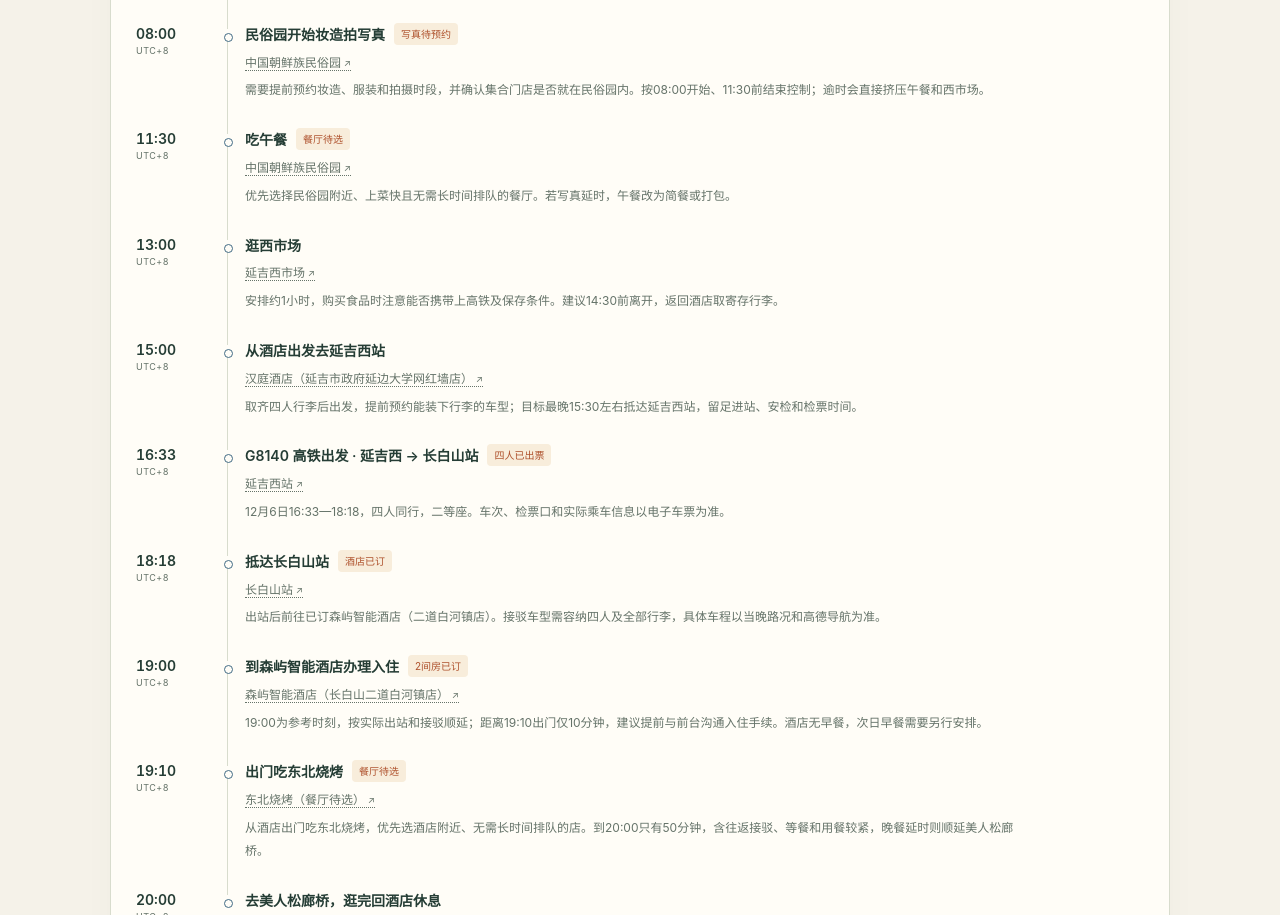
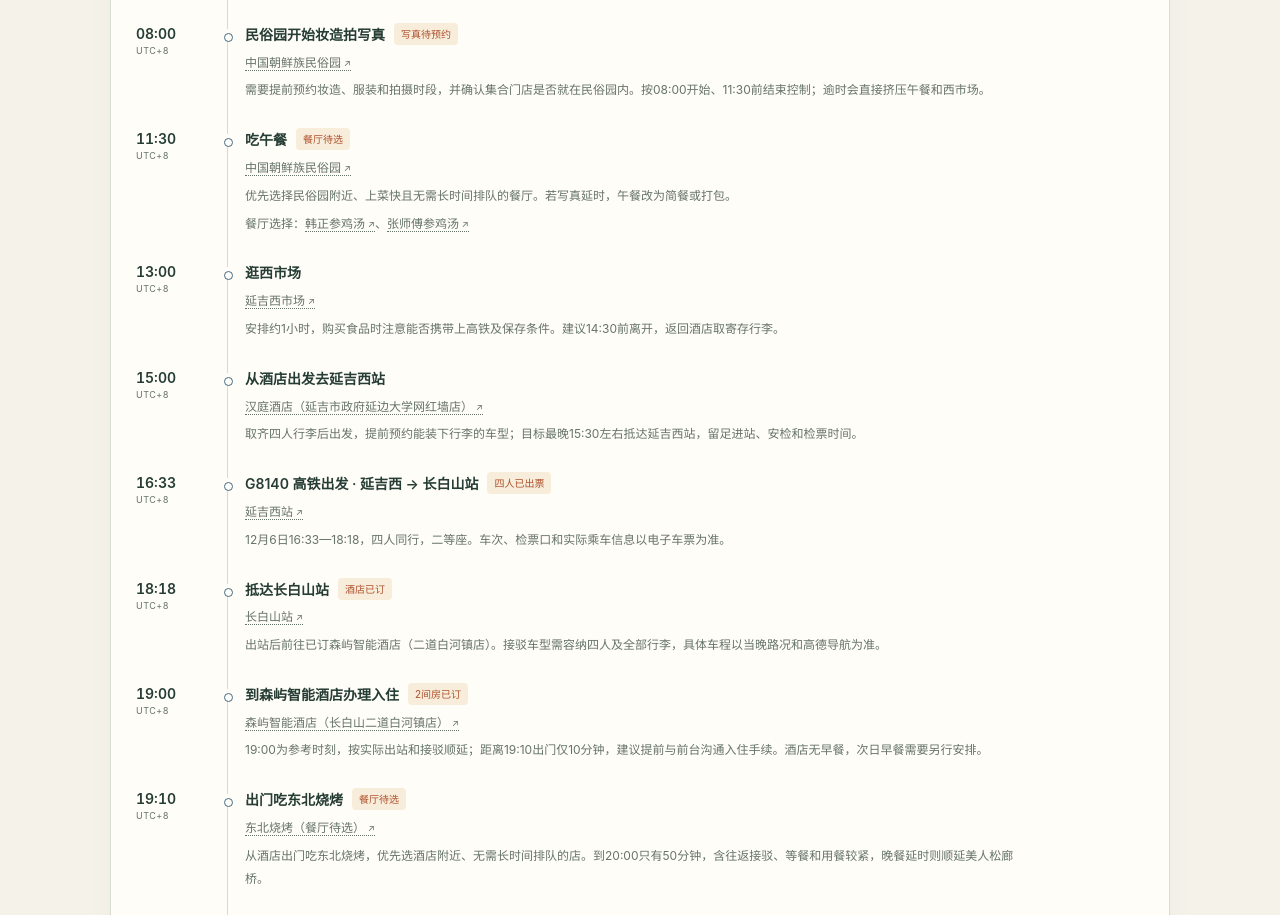
Before and after one commit to limiaomiao075-ux/travel, a plain HTML site: page dongbei-2026.html in a window 1280 px wide. Shown: the part 7792-8707 px from the top of the page. Drawn offline with Linux system fonts and the light colour scheme.

Commit message:
Add Yanji samgyetang lunch options

```diff
--- a/dongbei-2026.html
+++ b/dongbei-2026.html
@@ -268,7 +268,7 @@ const days=[
   {time:'06:10',title:'退房并寄存行李',place:'yanjiStay',note:'酒店订单要求12:00前离店。去水上市场前办完退房，并提前向酒店确认可寄存四人的行李至15:00；贵重物品随身携带。'},
   {time:'06:30',title:'到水上市场吃早餐',place:'yanjiWaterMarket',note:'按06:30到达安排，早餐后及时出发；摊位营业、具体入口和当天客流临近出发再用高德核实。'},
   {time:'08:00',title:'民俗园开始妆造拍写真',place:'yanjiFolkPark',ticket:'写真待预约',note:'需要提前预约妆造、服装和拍摄时段，并确认集合门店是否就在民俗园内。按08:00开始、11:30前结束控制；逾时会直接挤压午餐和西市场。'},
-  {time:'11:30',title:'吃午餐',place:'yanjiFolkPark',ticket:'餐厅待选',note:'优先选择民俗园附近、上菜快且无需长时间排队的餐厅。若写真延时，午餐改为简餐或打包。'},
+  {time:'11:30',title:'吃午餐',place:'yanjiFolkPark',ticket:'餐厅待选',note:'优先选择民俗园附近、上菜快且无需长时间排队的餐厅。若写真延时，午餐改为简餐或打包。',restaurantChoices:[{name:'韩正参鸡汤',query:'韩正参鸡汤 延吉',city:'延吉'},{name:'张师傅参鸡汤',query:'张师傅参鸡汤 延吉',city:'延吉'}]},
   {time:'13:00',title:'逛西市场',place:'yanjiWestMarket',note:'安排约1小时，购买食品时注意能否携带上高铁及保存条件。建议14:30前离开，返回酒店取寄存行李。'},
   {time:'15:00',title:'从酒店出发去延吉西站',place:'yanjiStay',note:'取齐四人行李后出发，提前预约能装下行李的车型；目标最晚15:30左右抵达延吉西站，留足进站、安检和检票时间。'},
   {time:'16:33',title:'G8140 高铁出发 · 延吉西 → 长白山站',place:'yanjiWest',ticket:'四人已出票',note:'12月6日16:33—18:18，四人同行，二等座。车次、检票口和实际乘车信息以电子车票为准。',focusNote:'四人已出票；G8140，延吉西16:33出发，18:18到长白山。'},
@@ -313,7 +313,7 @@ function dailyMap(d){
  const plan=d.planLabel?' · '+d.planLabel:'';
  return '<div class="map-scroll"><svg class="daily-map"'+(dense?' style="min-width:'+width+'px"':'')+' viewBox="0 0 '+width+' '+height+'" role="img" aria-label="第'+d.n+'天'+plan+'的路线示意，按标号顺序查看"><path d="M22 251H'+(width-22)+'" fill="none" stroke="var(--line)" stroke-width="1"/>'+paths+nodes+'<text x="22" y="27" class="daily-mode">D0'+d.n+plan+' / 顺序示意，非比例地图 · 可点击地点'+(dense?' · 左右滑动查看':'')+'</text><text x="22" y="271" class="daily-mode">'+footer+'</text></svg></div>';
 }
-function eventHTML(d,e){let note=e.note;const links=e.links?'<p>'+e.links.map(id=>placeLink(id)).join(' / ')+'</p>':'';const restaurantChoices=e.restaurantChoices?'<p>餐厅选择：'+e.restaurantChoices.map(choice=>'<a class="place" href="'+escapeHTML(amapSearchURL(choice.query))+'" target="_blank" rel="noopener noreferrer">'+escapeHTML(choice.name)+'</a>').join('、')+'</p>':'';const recommendationGroups=e.recommendationGroups?'<p class="event-recommendations">'+e.recommendationGroups.map(group=>escapeHTML(group.label)+'：'+group.choices.map(choice=>'<a class="place" href="'+escapeHTML(amapSearchURL(choice.query,group.city||'延吉'))+'" target="_blank" rel="noopener noreferrer">'+escapeHTML(choice.name)+'</a>').join('、')).join('<br>')+'</p>':'';const when=e.time?timeMark(d.date,e.time):'<span class="event-relative-time">'+escapeHTML(e.timeLabel||'待定')+'</span>';return '<li>'+when+'<div class="event-body"><div class="event-heading"><h4>'+escapeHTML(e.title)+'</h4>'+(e.booked?'<span class="confirmed">已出票</span>':'')+(e.ticket?'<span class="ticket">'+escapeHTML(e.ticket)+'</span>':'')+'</div>'+(e.place?'<p>'+placeLink(e.place)+'</p>':'')+links+'<p>'+escapeHTML(note)+'</p>'+restaurantChoices+recommendationGroups+(e.extraNote?'<p>'+escapeHTML(e.extraNote)+'</p>':'')+'</div></li>';}
+function eventHTML(d,e){let note=e.note;const links=e.links?'<p>'+e.links.map(id=>placeLink(id)).join(' / ')+'</p>':'';const restaurantChoices=e.restaurantChoices?'<p>餐厅选择：'+e.restaurantChoices.map(choice=>'<a class="place" href="'+escapeHTML(amapSearchURL(choice.query,choice.city||'哈尔滨'))+'" target="_blank" rel="noopener noreferrer">'+escapeHTML(choice.name)+'</a>').join('、')+'</p>':'';const recommendationGroups=e.recommendationGroups?'<p class="event-recommendations">'+e.recommendationGroups.map(group=>escapeHTML(group.label)+'：'+group.choices.map(choice=>'<a class="place" href="'+escapeHTML(amapSearchURL(choice.query,group.city||'延吉'))+'" target="_blank" rel="noopener noreferrer">'+escapeHTML(choice.name)+'</a>').join('、')).join('<br>')+'</p>':'';const when=e.time?timeMark(d.date,e.time):'<span class="event-relative-time">'+escapeHTML(e.timeLabel||'待定')+'</span>';return '<li>'+when+'<div class="event-body"><div class="event-heading"><h4>'+escapeHTML(e.title)+'</h4>'+(e.booked?'<span class="confirmed">已出票</span>':'')+(e.ticket?'<span class="ticket">'+escapeHTML(e.ticket)+'</span>':'')+'</div>'+(e.place?'<p>'+placeLink(e.place)+'</p>':'')+links+'<p>'+escapeHTML(note)+'</p>'+restaurantChoices+recommendationGroups+(e.extraNote?'<p>'+escapeHTML(e.extraNote)+'</p>':'')+'</div></li>';}
 function routeActionsHTML(d){if(d.navigationUnavailable)return '<span class="badge badge-pending">住宿出发点待确认</span>';const ticket=(d.railOnly||d.railTicket)?'<a class="btn btn-primary" href="https://www.12306.cn/" target="_blank" rel="noopener noreferrer">高铁车票与车次 ↗</a>':'';if(d.railOnly)return ticket;const searches=(d.searchLinks||[]).map(id=>'<a class="btn" href="'+escapeHTML(placeURL(id))+'" target="_blank" rel="noopener noreferrer">查找'+escapeHTML(places[id].short||places[id].name)+' ↗</a>').join('');if(d.searchOnly)return ticket+searches;const extra=d.extraRoute?'<a class="btn" href="'+escapeHTML(routeURL(d.extraRoute))+'" target="_blank" rel="noopener noreferrer">哈尔滨住宿片区 → 哈尔滨站 ↗</a><a class="btn" href="https://www.12306.cn/" target="_blank" rel="noopener noreferrer">高铁车票 ↗</a>':'';const segments=d.navSegments||routeSegments(d.route);const routes=segments.map((ids,i)=>'<a class="btn'+(i===0?' btn-primary':'')+'" href="'+escapeHTML(routeURL(ids))+'" target="_blank" rel="noopener noreferrer">'+mapIcon+(segments.length>1?'导航第'+(i+1)+'段：':'导航：')+escapeHTML(places[ids[0]].short||places[ids[0]].name)+' → '+escapeHTML(places[ids[ids.length-1]].short||places[ids[ids.length-1]].name)+' ↗</a>').join('');return extra+routes+searches;}
 function routeDetailsHTML(d,alternate=false){return '<details class="route-details '+(alternate?'route-alternate':'route-primary')+'"><summary><span>'+mapIcon+'展开当天路线地图与导航</span></summary>'+dailyMap(d)+'<div class="route-actions">'+routeActionsHTML(d)+'</div><p class="route-explain">'+escapeHTML(d.mapNote)+'</p></details>';}
 function planPanelHTML(d,plan,id,tabId,hidden=false,alternate=false){return '<div class="plan-panel" id="'+id+'" role="tabpanel" aria-labelledby="'+tabId+'"'+(hidden?' hidden':'')+'>'+routeDetailsHTML(plan,alternate)+'<ol class="timeline">'+plan.events.map(e=>eventHTML(d,e)).join('')+'</ol><div class="weather-note">'+escapeHTML(plan.transport)+'</div></div>';}
```
